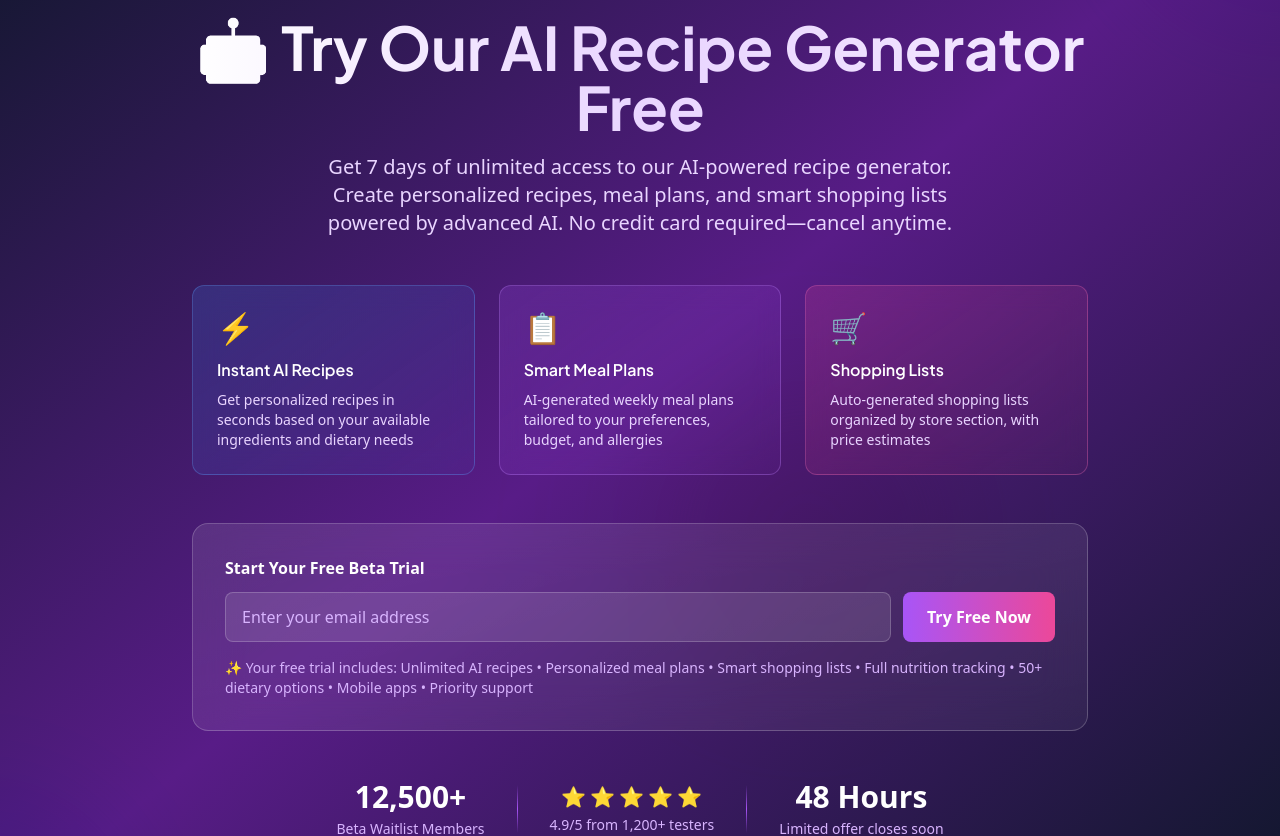
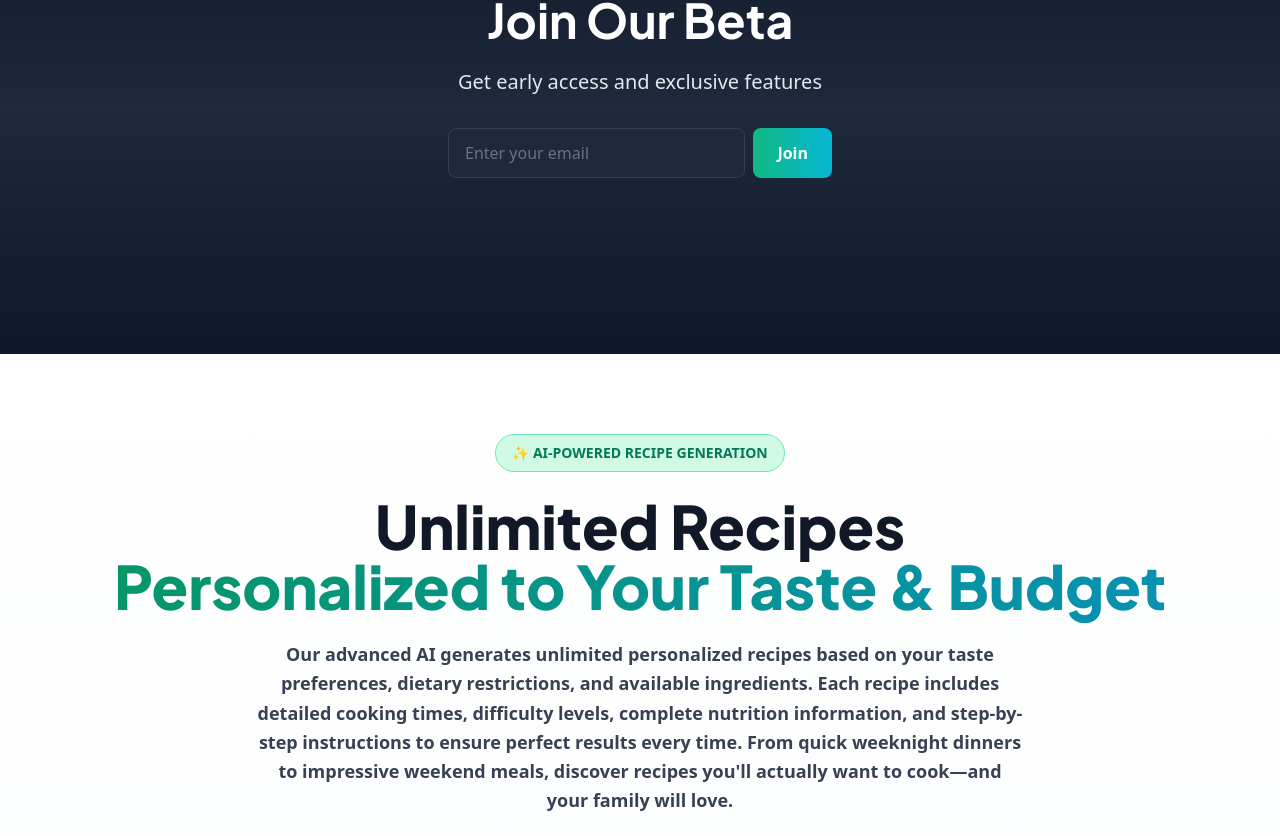
Before and after one commit to FeltSense/web-project-90f869ea-d09e-418f-9369-cc0209593515-1766157275964, a Next.js app: page / in a window 1280 px wide. Shown: the part 4776-5612 px from the top of the page. Built offline with nearby package versions, Linux system fonts and the light colour scheme.

Commit message:
🔧 Build Fix: Updated components/BetaSignup.tsx

```diff
--- a/components/BetaSignup.tsx
+++ b/components/BetaSignup.tsx
@@ -1,270 +1,47 @@
-'use client';
+'use client'
 
-import { useState } from 'react';
-import Image from 'next/image';
+import { useState } from 'react'
 
-interface FormState {
-  email: string;
-  isLoading: boolean;
-  isSubmitted: boolean;
-  error: string | null;
-}
+export default function BetaSignup() {
+  const [email, setEmail] = useState('')
+  const [submitted, setSubmitted] = useState(false)
 
-export default function BetaSignup(): JSX.Element {
-  const [formState, setFormState] = useState<FormState>({
-    email: '',
-    isLoading: false,
-    isSubmitted: false,
-    error: null,
-  });
-
-  const handleEmailChange = (e: React.ChangeEvent<HTMLInputElement>): void => {
-    setFormState((prev) => ({
-      ...prev,
-      email: e.target.value,
-      error: null,
-    }));
-  };
-
-  const handleSubmit = async (e: React.FormEvent<HTMLFormElement>): Promise<void> => {
-    e.preventDefault();
-
-    if (!formState.email) {
-      setFormState((prev) => ({
-        ...prev,
-        error: 'Please enter your email address',
-      }));
-      return;
-    }
-
-    if (!/^[^\s@]+@[^\s@]+\.[^\s@]+$/.test(formState.email)) {
-      setFormState((prev) => ({
-        ...prev,
-        error: 'Please enter a valid email address',
-      }));
-      return;
-    }
-
-    setFormState((prev) => ({
-      ...prev,
-      isLoading: true,
-      error: null,
-    }));
-
-    try {
-      const response = await fetch('/api/beta-signup', {
-        method: 'POST',
-        headers: {
-          'Content-Type': 'application/json',
-        },
-        body: JSON.stringify({ email: formState.email }),
-      });
-
-      if (!response.ok) {
-        const data = await response.json();
-        throw new Error(data.message || 'Failed to sign up');
-      }
-
-      setFormState({
-        email: '',
-        isLoading: false,
-        isSubmitted: true,
-        error: null,
-      });
-
-      setTimeout(() => {
-        setFormState((prev) => ({
-          ...prev,
-          isSubmitted: false,
-        }));
-      }, 5000);
-    } catch (err) {
-      setFormState((prev) => ({
-        ...prev,
-        isLoading: false,
-        error: err instanceof Error ? err.message : 'An error occurred. Please try again.',
-      }));
-    }
-  };
+  const handleSubmit = (e: React.FormEvent<HTMLFormElement>) => {
+    e.preventDefault()
+    setSubmitted(true)
+    setTimeout(() => {
+      setSubmitted(false)
+      setEmail('')
+    }, 3000)
+  }
 
   return (
-    <section className="relative w-full overflow-hidden bg-gradient-to-br from-slate-900 via-purple-900 to-slate-900 py-20 px-4 sm:px-6 lg:px-8">
-      {/* Animated background elements */}
-      <div className="absolute inset-0 overflow-hidden pointer-events-none">
-        <div className="absolute -top-40 -right-40 w-80 h-80 bg-purple-500 rounded-full mix-blend-multiply filter blur-3xl opacity-20 animate-blob"></div>
-        <div className="absolute -bottom-40 -left-40 w-80 h-80 bg-blue-500 rounded-full mix-blend-multiply filter blur-3xl opacity-20 animate-blob animation-delay-2000"></div>
-        <div className="absolute top-1/2 left-1/2 w-80 h-80 bg-pink-500 rounded-full mix-blend-multiply filter blur-3xl opacity-20 animate-blob animation-delay-4000"></div>
-      </div>
+    <section className="relative py-32 px-4 sm:px-6 lg:px-8 bg-gradient-to-b from-slate-900 via-slate-800 to-slate-900 overflow-hidden border-t border-slate-700/50">
+      <div className="relative z-10 max-w-2xl mx-auto">
+        <div className="text-center mb-12">
+          <h2 className="text-4xl sm:text-5xl font-bold text-white mb-6">Join Our Beta</h2>
+          <p className="text-xl text-slate-200 mb-8">Get early access and exclusive features</p>
 
-      {/* Content */}
-      <div className="relative z-10 max-w-4xl mx-auto">
-        {/* Top badge */}
-        <div className="flex justify-center mb-8">
-          <div className="inline-flex items-center gap-2 px-4 py-2 bg-purple-500/20 border border-purple-500/50 rounded-full backdrop-blur-sm">
-            <span className="inline-block w-2 h-2 bg-green-400 rounded-full animate-pulse"></span>
-            <span className="text-sm font-medium text-purple-200">Limited Beta Access Available</span>
-          </div>
-        </div>
+          <form onSubmit={handleSubmit} className="flex gap-2 max-w-sm mx-auto">
+            <input
+              type="email"
+              value={email}
+              onChange={(e) => setEmail(e.target.value)}
+              placeholder="Enter your email"
+              className="flex-1 px-4 py-3 bg-slate-800 border border-slate-700 rounded-lg text-white placeholder-slate-500 focus:outline-none focus:border-emerald-400"
+              required
+            />
+            <button
+              type="submit"
+              className="px-6 py-3 bg-gradient-to-r from-emerald-500 to-cyan-500 text-white font-bold rounded-lg hover:from-emerald-600 hover:to-cyan-600 transition"
+            >
+              Join
+            </button>
+          </form>
 
-        {/* Main headline */}
-        <div className="text-center mb-12">
-          <h1 className="text-4xl sm:text-5xl lg:text-6xl font-bold mb-4 bg-gradient-to-r from-white via-purple-200 to-purple-100 bg-clip-text text-transparent leading-tight">
-            🤖 Try Our AI Recipe Generator Free
-          </h1>
-          <p className="text-lg sm:text-xl text-purple-200 max-w-2xl mx-auto">
-            Get 7 days of unlimited access to our AI-powered recipe generator. Create personalized recipes, meal plans, and smart shopping lists powered by advanced AI. No credit card required—cancel anytime.
-          </p>
-        </div>
-
-        {/* Benefits section - Key Features of AI Recipe Generator */}
-        <div className="grid grid-cols-1 sm:grid-cols-3 gap-6 mb-12">
-          <div className="bg-gradient-to-br from-blue-500/20 to-blue-500/5 backdrop-blur-md border border-blue-400/30 rounded-xl p-6 hover:border-blue-400/60 transition-all">
-            <div className="text-3xl mb-3">⚡</div>
-            <h3 className="text-white font-semibold mb-2">Instant AI Recipes</h3>
-            <p className="text-purple-200 text-sm">Get personalized recipes in seconds based on your available ingredients and dietary needs</p>
-          </div>
-
-          <div className="bg-gradient-to-br from-purple-500/20 to-purple-500/5 backdrop-blur-md border border-purple-400/30 rounded-xl p-6 hover:border-purple-400/60 transition-all">
-            <div className="text-3xl mb-3">📋</div>
-            <h3 className="text-white font-semibold mb-2">Smart Meal Plans</h3>
-            <p className="text-purple-200 text-sm">AI-generated weekly meal plans tailored to your preferences, budget, and allergies</p>
-          </div>
-
-          <div className="bg-gradient-to-br from-pink-500/20 to-pink-500/5 backdrop-blur-md border border-pink-400/30 rounded-xl p-6 hover:border-pink-400/60 transition-all">
-            <div className="text-3xl mb-3">🛒</div>
-            <h3 className="text-white font-semibold mb-2">Shopping Lists</h3>
-            <p className="text-purple-200 text-sm">Auto-generated shopping lists organized by store section, with price estimates</p>
-          </div>
-        </div>
-
-        {/* Signup form */}
-        <div className="bg-gradient-to-br from-white/10 to-white/5 backdrop-blur-xl border border-white/20 rounded-2xl p-8 mb-12">
-          {formState.isSubmitted ? (
-            <div className="text-center py-8">
-              <div className="inline-flex items-center justify-center w-12 h-12 bg-green-500/20 border border-green-500/50 rounded-full mb-4">
-                <svg
-                  className="w-6 h-6 text-green-400"
-                  fill="none"
-                  stroke="currentColor"
-                  viewBox="0 0 24 24"
-                >
-                  <path
-                    strokeLinecap="round"
-                    strokeLinejoin="round"
-                    strokeWidth={2}
-                    d="M5 13l4 4L19 7"
-                  />
-                </svg>
-              </div>
-              <h3 className="text-2xl font-bold text-white mb-2">🎉 Welcome to the AI Recipe Generator Beta!</h3>
-              <p className="text-purple-200 mb-4">Check your email for next steps and exclusive beta access to our AI recipe generator.</p>
-              <p className="text-sm text-purple-300">You'll receive your login credentials shortly. Start creating personalized recipes in minutes!</p>
-            </div>
-          ) : (
-            <form onSubmit={handleSubmit}>
-              <div className="mb-4">
-                <label htmlFor="email" className="block text-white font-semibold mb-3">
-                  Start Your Free Beta Trial
-                </label>
-                <div className="flex flex-col sm:flex-row gap-3">
-                  <input
-                    id="email"
-                    type="email"
-                    value={formState.email}
-                    onChange={handleEmailChange}
-                    placeholder="Enter your email address"
-                    className="flex-1 px-4 py-3 bg-white/10 border border-white/20 rounded-lg text-white placeholder-purple-300 focus:outline-none focus:ring-2 focus:ring-purple-500 focus:bg-white/20 transition-all"
-                    disabled={formState.isLoading}
-                  />
-                  <button
-                    type="submit"
-                    disabled={formState.isLoading}
-                    className="px-6 py-3 bg-gradient-to-r from-purple-500 to-pink-500 text-white font-semibold rounded-lg hover:from-purple-600 hover:to-pink-600 transition-all disabled:opacity-50 disabled:cursor-not-allowed whitespace-nowrap"
-                  >
-                    {formState.isLoading ? 'Starting Trial...' : 'Try Free Now'}
-                  </button>
-                </div>
-              </div>
-
-              {formState.error && (
-                <div className="flex items-center gap-2 text-red-300 text-sm">
-                  <svg
-                    className="w-4 h-4"
-                    fill="currentColor"
-                    viewBox="0 0 20 20"
-                  >
-                    <path
-                      fillRule="evenodd"
-                      d="M10 18a8 8 0 100-16 8 8 0 000 16zM8.707 7.293a1 1 0 00-1.414 1.414L8.586 10l-1.293 1.293a1 1 0 101.414 1.414L10 11.414l1.293 1.293a1 1 0 001.414-1.414L11.414 10l1.293-1.293a1 1 0 00-1.414-1.414L10 8.586 8.707 7.293z"
-                      clipRule="evenodd"
-                    />
-                  </svg>
-                  {formState.error}
-                </div>
-              )}
-
-              <p className="text-purple-300 text-sm mt-4">
-                ✨ Your free trial includes: Unlimited AI recipes • Personalized meal plans • Smart shopping lists • Full nutrition tracking • 50+ dietary options • Mobile apps • Priority support
-              </p>
-            </form>
-          )}
-        </div>
-
-        {/* Trust indicators */}
-        <div className="flex flex-col sm:flex-row items-center justify-center gap-8">
-          <div className="text-center">
-            <div className="text-3xl font-bold text-white mb-1">12,500+</div>
-            <p className="text-purple-300 text-sm">Beta Waitlist Members</p>
-          </div>
-
-          <div className="hidden sm:block w-px h-12 bg-gradient-to-b from-transparent via-purple-500 to-transparent"></div>
-
-          <div className="text-center">
-            <div className="flex items-center justify-center gap-1 mb-1">
-              {[...Array(5)].map((_, i) => (
-                <span key={i} className="text-xl">
-                  ⭐
-                </span>
-              ))}
-            </div>
-            <p className="text-purple-300 text-sm">4.9/5 from 1,200+ testers</p>
-          </div>
-
-          <div className="hidden sm:block w-px h-12 bg-gradient-to-b from-transparent via-purple-500 to-transparent"></div>
-
-          <div className="text-center">
-            <div className="text-3xl font-bold text-white mb-1">48 Hours</div>
-            <p className="text-purple-300 text-sm">Limited offer closes soon</p>
-          </div>
+          {submitted && <p className="text-center text-emerald-400 mt-4">Thanks for joining! Check your email.</p>}
         </div>
       </div>
-
-      <style jsx>{`
-        @keyframes blob {
-          0%,
-          100% {
-            transform: translate(0, 0) scale(1);
-          }
-          33% {
-            transform: translate(30px, -50px) scale(1.1);
-          }
-          66% {
-            transform: translate(-20px, 20px) scale(0.9);
-          }
-        }
-
-        .animate-blob {
-          animation: blob 7s infinite;
-        }
-
-        .animation-delay-2000 {
-          animation-delay: 2s;
-        }
-
-        .animation-delay-4000 {
-          animation-delay: 4s;
-        }
-      `}</style>
     </section>
-  );
+  )
 }
```
